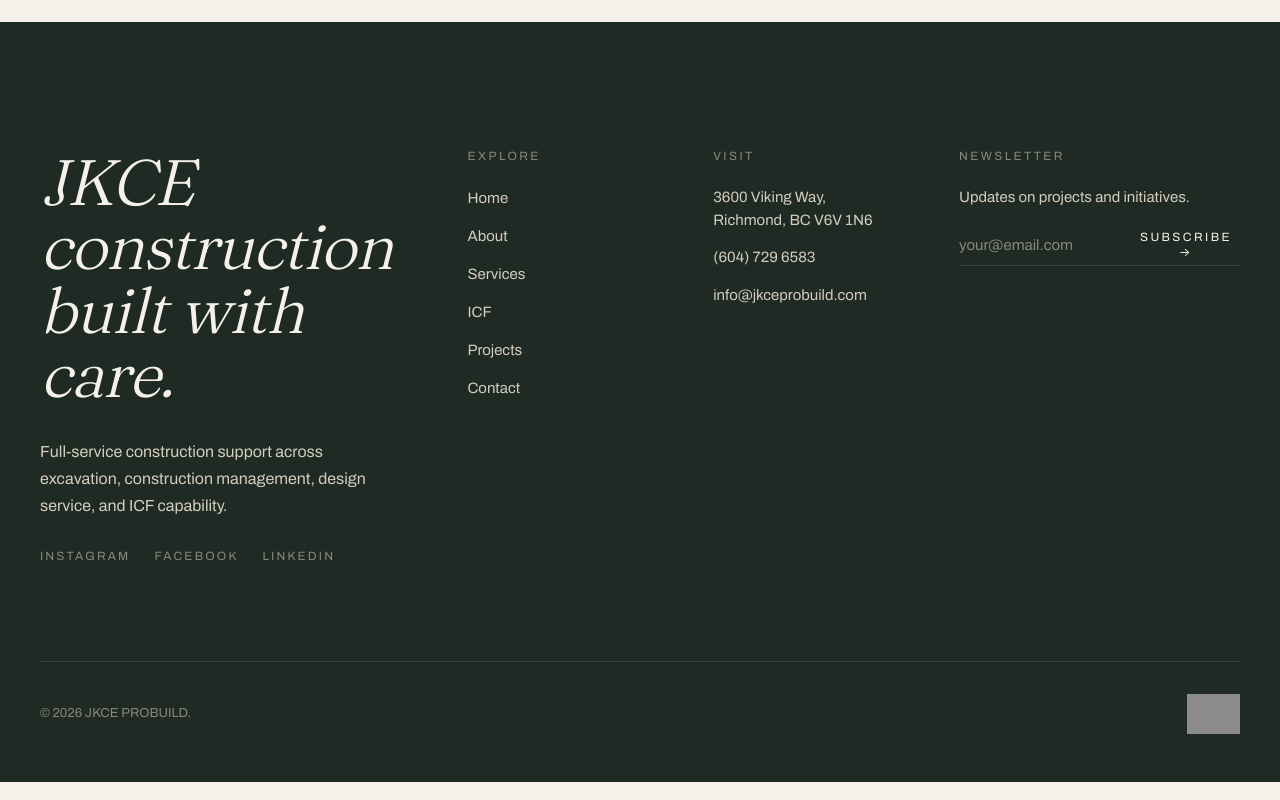
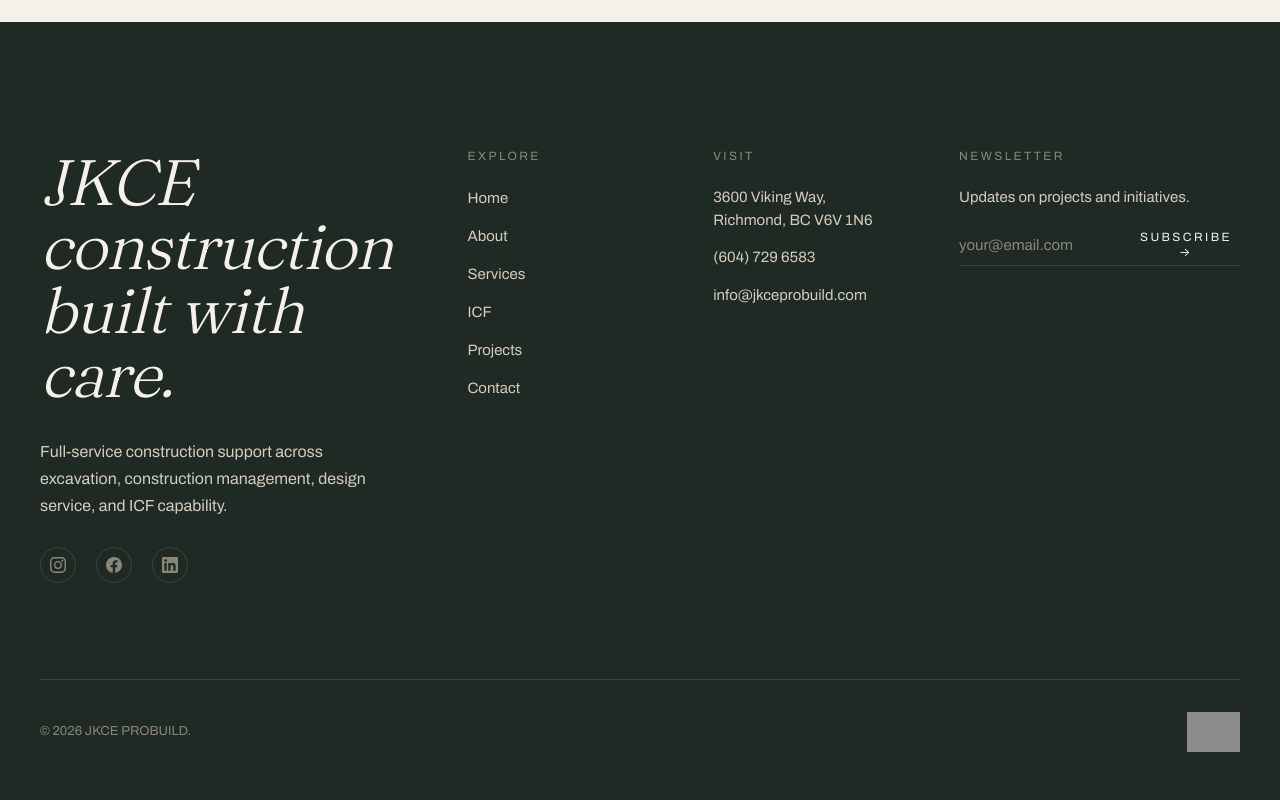
Before and after one commit to JKCE-Probuild/JKCE, a React (Vite) app: page / in a window 1280 px wide. Shown: the part 4647-5447 px from the top of the page. Built offline with nearby package versions, Linux system fonts and the light colour scheme; grey boxes are pictures that could not be loaded.

Commit message:
feat: replace social text links with circular SVG icon buttons
Instagram, Facebook, LinkedIn now use inline SVG icons in
bordered circular buttons with hover highlight effect.

```diff
--- a/src/components/Footer.jsx
+++ b/src/components/Footer.jsx
@@ -55,20 +55,30 @@
 
 const SocialRow = styled.div`
   display: flex;
-  gap: 1.5rem;
+  gap: 1.25rem;
   margin-top: 1.75rem;
+`
 
-  a {
-    font-family: ${({ theme }) => theme.fonts.sans};
-    font-size: 0.75rem;
-    letter-spacing: 0.18em;
-    text-transform: uppercase;
-    color: ${({ theme }) => theme.colors.textMuted};
-    transition: color 0.25s;
+const SocialIcon = styled.a`
+  display: inline-flex;
+  align-items: center;
+  justify-content: center;
+  width: 2.25rem;
+  height: 2.25rem;
+  border: 1px solid ${({ theme }) => theme.colors.lineDark};
+  border-radius: 50%;
+  color: ${({ theme }) => theme.colors.textMuted};
+  transition: border-color 0.25s, color 0.25s;
 
-    &:hover {
-      color: ${({ theme }) => theme.colors.textOnDark};
-    }
+  svg {
+    width: 1rem;
+    height: 1rem;
+    fill: currentColor;
+  }
+
+  &:hover {
+    border-color: ${({ theme }) => theme.colors.textOnDark};
+    color: ${({ theme }) => theme.colors.textOnDark};
   }
 `
 
@@ -193,9 +203,21 @@
                 construction management, design service, and ICF capability.
               </p>
               <SocialRow>
-                <a href="https://www.instagram.com/jkceprobuild/" target="_blank" rel="noopener noreferrer">Instagram</a>
-                <a href="https://www.facebook.com/jkceprobuild/" target="_blank" rel="noopener noreferrer">Facebook</a>
-                <a href="https://www.linkedin.com/company/jkceprobuild/posts/?feedView=all" target="_blank" rel="noopener noreferrer">LinkedIn</a>
+                <SocialIcon href="https://www.instagram.com/jkceprobuild/" target="_blank" rel="noopener noreferrer" aria-label="Instagram">
+                  <svg viewBox="0 0 24 24" xmlns="http://www.w3.org/2000/svg">
+                    <path d="M12 2.163c3.204 0 3.584.012 4.85.07 3.252.148 4.771 1.691 4.919 4.919.058 1.265.069 1.645.069 4.849 0 3.205-.012 3.584-.069 4.849-.149 3.225-1.664 4.771-4.919 4.919-1.266.058-1.644.07-4.85.07-3.204 0-3.584-.012-4.849-.07-3.26-.149-4.771-1.699-4.919-4.92-.058-1.265-.07-1.644-.07-4.849 0-3.204.013-3.583.07-4.849.149-3.227 1.664-4.771 4.919-4.919 1.266-.057 1.645-.069 4.849-.069zm0-2.163c-3.259 0-3.667.014-4.947.072-4.358.2-6.78 2.618-6.98 6.98-.059 1.281-.073 1.689-.073 4.948 0 3.259.014 3.668.072 4.948.2 4.358 2.618 6.78 6.98 6.98 1.281.058 1.689.072 4.948.072 3.259 0 3.668-.014 4.948-.072 4.354-.2 6.782-2.618 6.979-6.98.059-1.28.073-1.689.073-4.948 0-3.259-.014-3.667-.072-4.947-.196-4.354-2.617-6.78-6.979-6.98-1.281-.059-1.69-.073-4.949-.073zm0 5.838c-3.403 0-6.162 2.759-6.162 6.162s2.759 6.163 6.162 6.163 6.162-2.759 6.162-6.163c0-3.403-2.759-6.162-6.162-6.162zm0 10.162c-2.209 0-4-1.79-4-4 0-2.209 1.791-4 4-4s4 1.791 4 4c0 2.21-1.791 4-4 4zm6.406-11.845c-.796 0-1.441.645-1.441 1.44s.645 1.44 1.441 1.44c.795 0 1.439-.645 1.439-1.44s-.644-1.44-1.439-1.44z"/>
+                  </svg>
+                </SocialIcon>
+                <SocialIcon href="https://www.facebook.com/jkceprobuild/" target="_blank" rel="noopener noreferrer" aria-label="Facebook">
+                  <svg viewBox="0 0 24 24" xmlns="http://www.w3.org/2000/svg">
+                    <path d="M24 12.073c0-6.627-5.373-12-12-12s-12 5.373-12 12c0 5.99 4.388 10.954 10.125 11.854v-8.385H7.078v-3.47h3.047V9.43c0-3.007 1.792-4.669 4.533-4.669 1.312 0 2.686.235 2.686.235v2.953H15.83c-1.491 0-1.956.925-1.956 1.874v2.25h3.328l-.532 3.47h-2.796v8.385C19.612 23.027 24 18.062 24 12.073z"/>
+                  </svg>
+                </SocialIcon>
+                <SocialIcon href="https://www.linkedin.com/company/jkceprobuild/posts/?feedView=all" target="_blank" rel="noopener noreferrer" aria-label="LinkedIn">
+                  <svg viewBox="0 0 24 24" xmlns="http://www.w3.org/2000/svg">
+                    <path d="M20.447 20.452h-3.554v-5.569c0-1.328-.027-3.037-1.852-3.037-1.853 0-2.136 1.445-2.136 2.939v5.667H9.351V9h3.414v1.561h.046c.477-.9 1.637-1.85 3.37-1.85 3.601 0 4.267 2.37 4.267 5.455v6.286zM5.337 7.433c-1.144 0-2.063-.926-2.063-2.065 0-1.138.92-2.063 2.063-2.063 1.14 0 2.064.925 2.064 2.063 0 1.139-.925 2.065-2.064 2.065zm1.782 13.019H3.555V9h3.564v11.452zM22.225 0H1.771C.792 0 0 .774 0 1.729v20.542C0 23.227.792 24 1.771 24h20.451C23.2 24 24 23.227 24 22.271V1.729C24 .774 23.2 0 22.222 0h.003z"/>
+                  </svg>
+                </SocialIcon>
               </SocialRow>
             </Brand>
           </Reveal>
```
